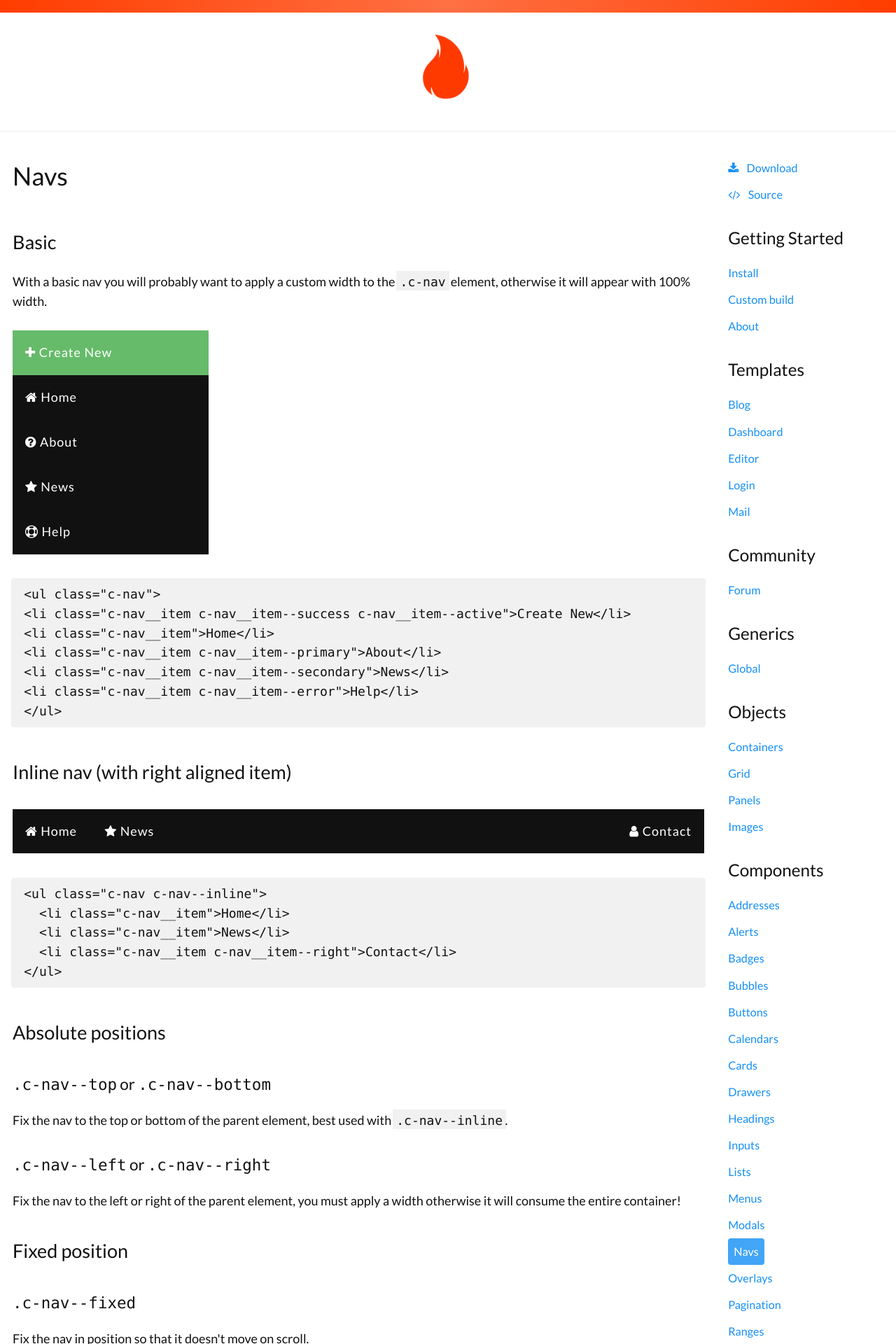
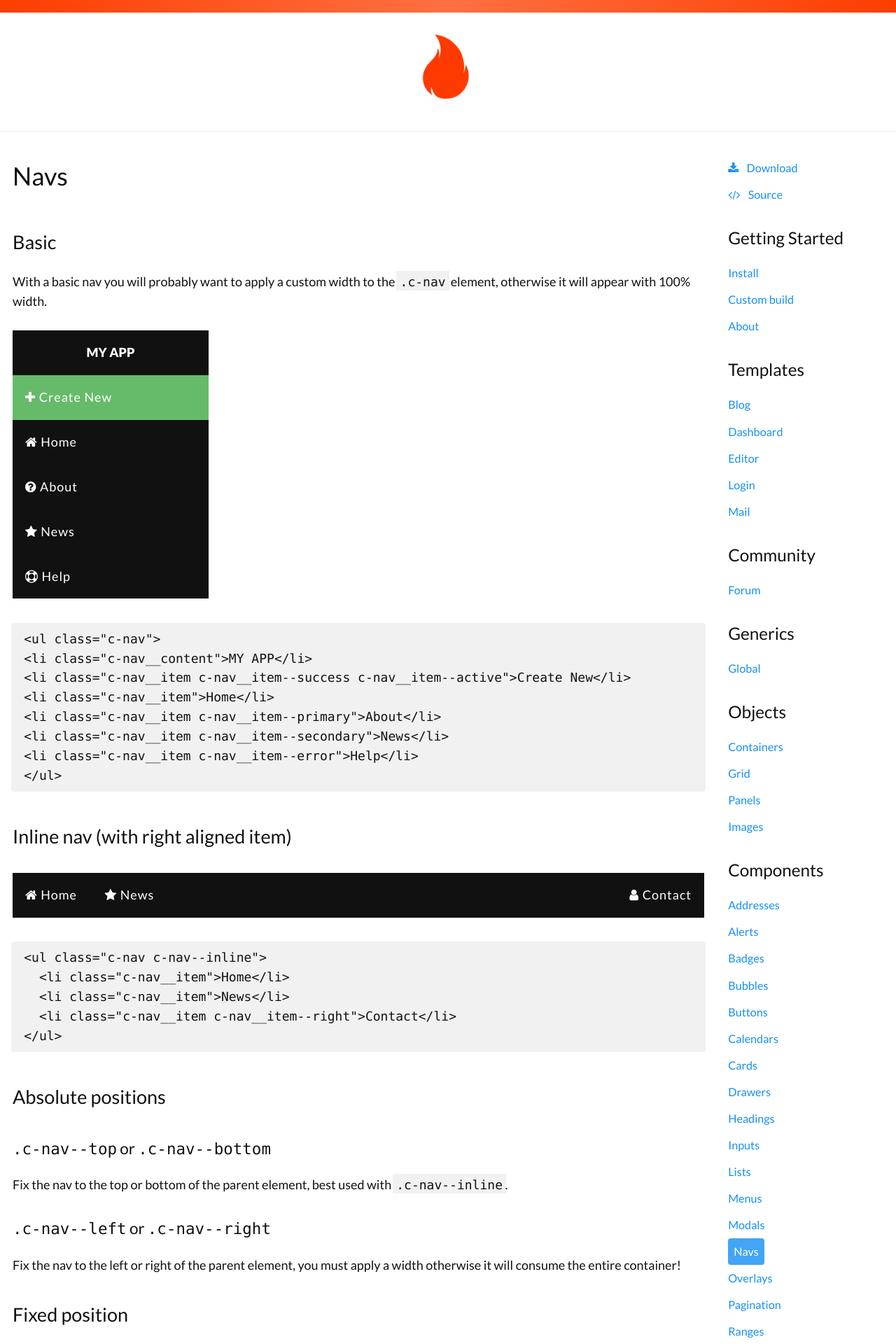
Before and after one commit to eddie/blazecss.github.io, a Jekyll site: the page built from components/navs.html, in a window 1280 px wide. Shown: the top 1920 px of the page at 70% size. Built offline with Jekyll 4.4.1, drawn with Linux system fonts in a browser that asks for light colours; nearby versions of some CDN libraries.

Commit message:
Nav content - items that are not interactive

```diff
--- a/_config.yml
+++ b/_config.yml
@@ -2,11 +2,11 @@
 permalink: pretty
 title: BlazeCSS - Open Source Modular CSS Framework
 description: Blaze is designed to give you structure and a good starting point for your website.
-baseurl: "" # the subpath of your site, e.g. /blog/
-url: "http://blazecss.com" # the base hostname & protocol for your site
+baseurl: '' # the subpath of your site, e.g. /blog/
+url: 'http://blazecss.com' # the base hostname & protocol for your site
 twitter_username: blazecss
-version: '2.6.0'
-size: '7.78Kb'
+version: '2.7.0'
+size: '8Kb'
 size_animations: '0.9kb'
 
 # Build settings
--- a/components/navs.html
+++ b/components/navs.html
@@ -10,6 +10,7 @@ title: Navs
 </p>
 <div class="u-letter-box--medium">
 	<ul class="c-nav" style="width: 280px;">
+		<li class="c-nav__content u-centered c-text--loud">MY APP</li>
 		<li class="c-nav__item c-nav__item--success c-nav__item--active"><i class="fa fa-plus"></i> Create New</li>
 		<li class="c-nav__item"><i class="fa fa-home"></i> Home</li>
 		<li class="c-nav__item c-nav__item--primary"><i class="fa fa-question-circle"></i> About</li>
@@ -19,6 +20,7 @@ title: Navs
 </div>
 <div class="u-letter-box--medium">
 	<pre class="c-pre html"><code class="c-code c-code--multiline">&lt;ul class="c-nav">
+&lt;li class="c-nav__content">MY APP&lt;/li>
 &lt;li class="c-nav__item c-nav__item--success c-nav__item--active">Create New&lt;/li>
 &lt;li class="c-nav__item">Home&lt;/li>
 &lt;li class="c-nav__item c-nav__item--primary">About&lt;/li>
```
Also changed, not shown: css/blaze.min.css.
